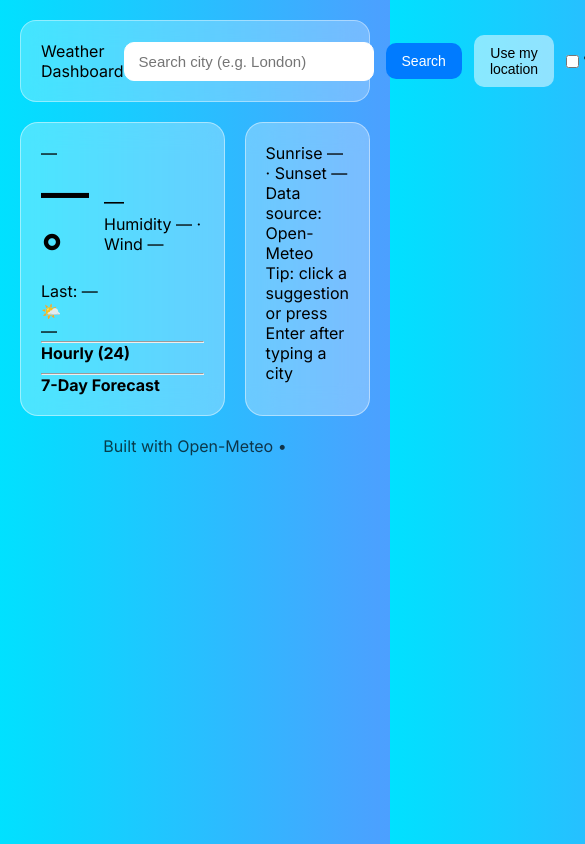
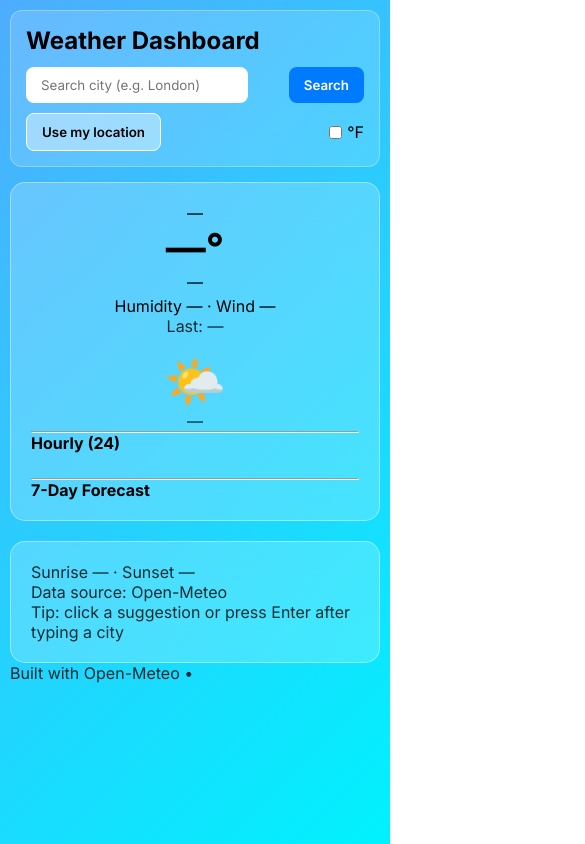
Before and after one commit to nitindantani/weather, a plain HTML site: page index.html in a window 390 px wide. Shown: the whole page, 585 px wide, since content can reach past the window. Drawn offline with Linux system fonts and the light colour scheme.

Commit message:
updated code

```diff
--- a/style.css
+++ b/style.css
@@ -1,167 +1,261 @@
-/* RESET */
 * {
   margin: 0;
   padding: 0;
   box-sizing: border-box;
+  font-family: "Inter", sans-serif;
 }
 
 body {
-  font-family: "Inter", sans-serif;
-  background: linear-gradient(90deg, #00e1ff, #4d9fff);
+  background: linear-gradient(135deg, #4facfe, #00f2fe);
   min-height: 100vh;
-  padding: 20px;
+  padding: 15px;
+  display: flex;
+  justify-content: center;
 }
 
-/* PAGE */
 .page {
-  max-width: 1300px;
-  margin: auto;
+  width: 100%;
+  max-width: 1100px;
 }
 
-/* TOPBAR */
+/* ------------------------------ */
+/*            TOP BAR             */
+/* ------------------------------ */
 .topbar {
   display: flex;
-  justify-content: space-between;
+  flex-wrap: wrap;
   align-items: center;
-  margin-bottom: 20px;
-  background: rgba(255, 255, 255, 0.25);
-  padding: 14px 20px;
-  border-radius: 16px;
-  backdrop-filter: blur(12px);
-  border: 1px solid rgba(255, 255, 255, 0.4);
+  background: rgba(255,255,255,0.15);
+  backdrop-filter: blur(15px);
+  padding: 15px;
+  border-radius: 12px;
+  margin-bottom: 15px;
+  border: 1px solid rgba(255,255,255,0.3);
+  gap: 10px;
+  position: relative;
+  z-index: 30;
+}
+
+.brand {
+  font-size: 24px;
+  font-weight: 700;
+  margin-right: auto;
 }
 
 .controls {
   display: flex;
-  gap: 12px;
-  align-items: center;
+  gap: 10px;
+  flex-wrap: wrap;
 }
 
-/* SEARCH WRAPPER */
+/* Search wrapper — keeps suggestions above all */
 .search-wrap {
   position: relative;
+  z-index: 50;
 }
 
-/* SEARCH INPUT */
 #q {
-  padding: 10px 14px;
-  width: 250px;
-  border-radius: 10px;
-  border: 1px solid #fff;
+  padding: 10px 15px;
+  width: 200px;
+  border-radius: 8px;
+  border: none;
   outline: none;
-  font-size: 15px;
 }
 
-/* SUGGESTION BOX - FIXED HERE */
-.suggestions {
-  position: absolute;
-  top: 40px;
-  left: 0;
-  width: 100%;
-  background: white;
-  border-radius: 10px;
-  overflow: hidden;
-  box-shadow: 0 8px 25px rgba(0,0,0,0.2);
-
-  /* ⭐ Make sure suggestions stay ON TOP */
-  z-index: 9999 !important;
+.btn {
+  padding: 10px 15px;
+  border-radius: 8px;
+  cursor: pointer;
+  border: none;
+  font-weight: 600;
 }
 
-.suggestions div {
-  padding: 10px 12px;
-  cursor: pointer;
-  border-bottom: 1px solid #eee;
-}
-.suggestions div:hover {
-  background: #f2f2f2;
+.primary {
+  background: #007bff;
+  color: #fff;
 }
 
-/* BUTTONS */
-.btn {
-  padding: 10px 16px;
-  border-radius: 10px;
-  border: none;
-  cursor: pointer;
-  font-size: 14px;
+.ghost {
+  background: rgba(255,255,255,0.4);
+  border: 1px solid #fff;
 }
 
-.btn.primary {
-  background: #007bff;
-  color: white;
+.unit {
+  display: flex;
+  align-items: center;
+  gap: 5px;
 }
 
-.btn.ghost {
-  background: rgba(255,255,255,0.5);
-}
-
-/* UNIT TOGGLE */
-.unit {
-  font-size: 16px;
+/* ------------------------------ */
+/*          MAIN LAYOUT           */
+/* ------------------------------ */
+.container {
   display: flex;
-  align-items: center;
-  gap: 4px;
-}
-
-/* CARDS */
-.card {
-  background: rgba(255, 255, 255, 0.28);
-  border-radius: 18px;
-  padding: 20px;
-  backdrop-filter: blur(14px);
-  border: 1px solid rgba(255, 255, 255, 0.45);
-}
-
-/* LAYOUT */
-.container {
-  display: grid;
-  grid-template-columns: 3fr 1fr;
   gap: 20px;
 }
 
-/* CURRENT WEATHER */
-.temp-row {
+.card {
+  background: rgba(255,255,255,0.2);
+  padding: 20px;
+  border-radius: 15px;
+  backdrop-filter: blur(20px);
+  border: 1px solid rgba(255,255,255,0.4);
+  position: relative;
+  z-index: 1;
+}
+
+.left {
+  flex: 2;
+}
+
+.right {
+  flex: 1;
+}
+
+.current {
   display: flex;
-  align-items: center;
+  justify-content: space-between;
+  flex-wrap: wrap;
   gap: 15px;
 }
 
 .temp {
   font-size: 48px;
-  font-weight: 600;
+  font-weight: 700;
 }
 
-.desc-block .desc {
-  font-size: 20px;
-  font-weight: 500;
+.desc {
+  font-size: 16px;
+  margin-bottom: 4px;
 }
 
-/* HOURLY */
+.small {
+  opacity: 0.8;
+}
+
+.icon {
+  font-size: 60px;
+}
+
+/* ------------------------------ */
+/*         HOURLY FORECAST        */
+/* ------------------------------ */
 .hourly {
   display: flex;
   overflow-x: auto;
-  gap: 14px;
-  padding-bottom: 10px;
+  gap: 15px;
+  padding: 5px 5px 15px 5px;
 }
 
 .hour {
-  min-width: 90px;
-  background: rgba(255,255,255,0.38);
-  border-radius: 12px;
+  text-align: center;
+  min-width: 70px;
+  background: rgba(255,255,255,0.3);
   padding: 10px;
-  text-align: center;
+  border-radius: 10px;
 }
 
-/* DAILY */
-.days .day {
+/* ------------------------------ */
+/*         DAILY FORECAST         */
+/* ------------------------------ */
+.days {
+  display: flex;
+  flex-direction: column;
+  gap: 10px;
+}
+
+.day {
   display: flex;
   justify-content: space-between;
-  padding: 10px 5px;
-  border-bottom: 1px solid rgba(255,255,255,0.4);
+  padding: 8px 12px;
+  background: rgba(255,255,255,0.3);
+  border-radius: 8px;
 }
 
-/* FOOT */
-.foot {
-  margin-top: 20px;
-  text-align: center;
-  opacity: 0.7;
+/* ------------------------------ */
+/*        SEARCH DROPDOWN         */
+/* ------------------------------ */
+.suggestions {
+  position: absolute;
+  top: 100%;
+  left: 0;
+  background: #fff;
+  width: 100%;
+  border-radius: 8px;
+  margin-top: 4px;
+  border: 1px solid #ccc;
+  z-index: 9999;
+  max-height: 220px;
+  overflow-y: auto;
+  box-shadow: 0 4px 12px rgba(0,0,0,0.15);
 }
+
+.suggestions div {
+  padding: 8px;
+  cursor: pointer;
+}
+
+.suggestions div:hover {
+  background: #eee;
+}
+
+/* ------------------------------ */
+/*          MOBILE FIXES          */
+/* ------------------------------ */
+@media (max-width: 768px) {
+
+  body {
+    padding: 10px;
+  }
+
+  .topbar {
+    flex-direction: column;
+    align-items: flex-start;
+    gap: 12px;
+  }
+
+  .controls {
+    width: 100%;
+    justify-content: space-between;
+  }
+
+  #q {
+    width: 100%;
+  }
+
+  .container {
+    flex-direction: column;
+  }
+
+  .left, .right {
+    width: 100%;
+  }
+
+  .temp {
+    font-size: 40px;
+  }
+
+  .icon {
+    font-size: 50px;
+  }
+
+  .current {
+    flex-direction: column;
+    text-align: center;
+  }
+
+  .current-right {
+    display: flex;
+    flex-direction: column;
+    align-items: center;
+  }
+
+  .hourly {
+    gap: 12px;
+    padding-bottom: 20px;
+  }
+
+  .day {
+    font-size: 14px;
+  }
+}
```
Also changed, not shown: index.html (line endings or trailing spaces).
